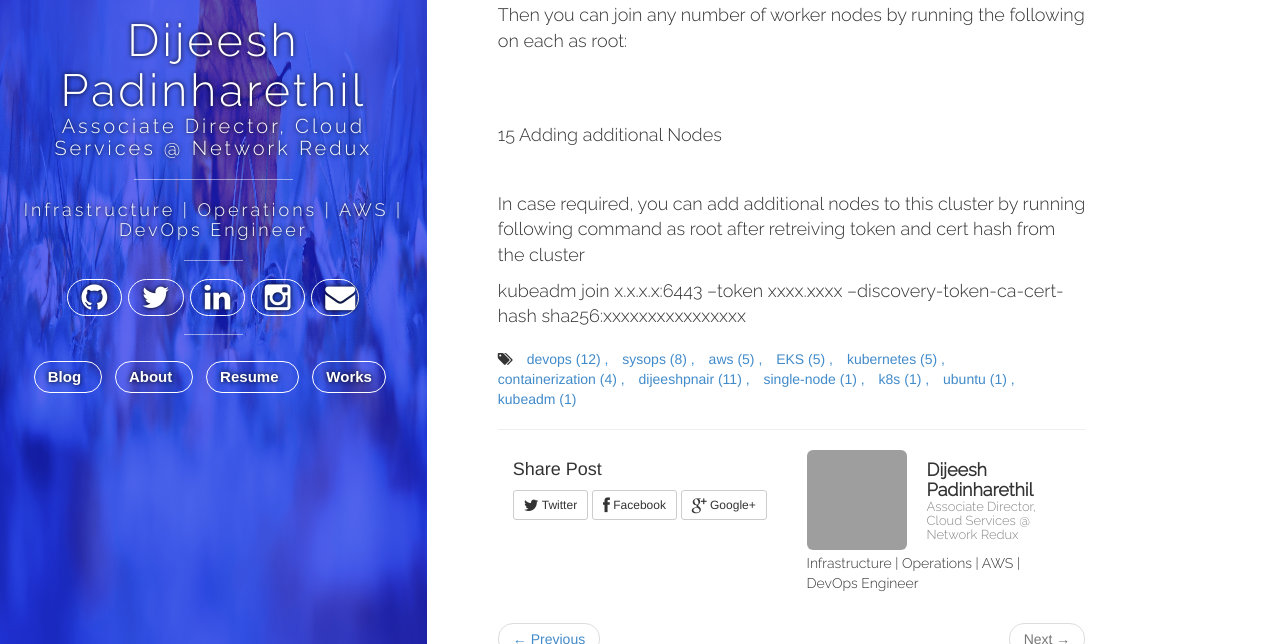
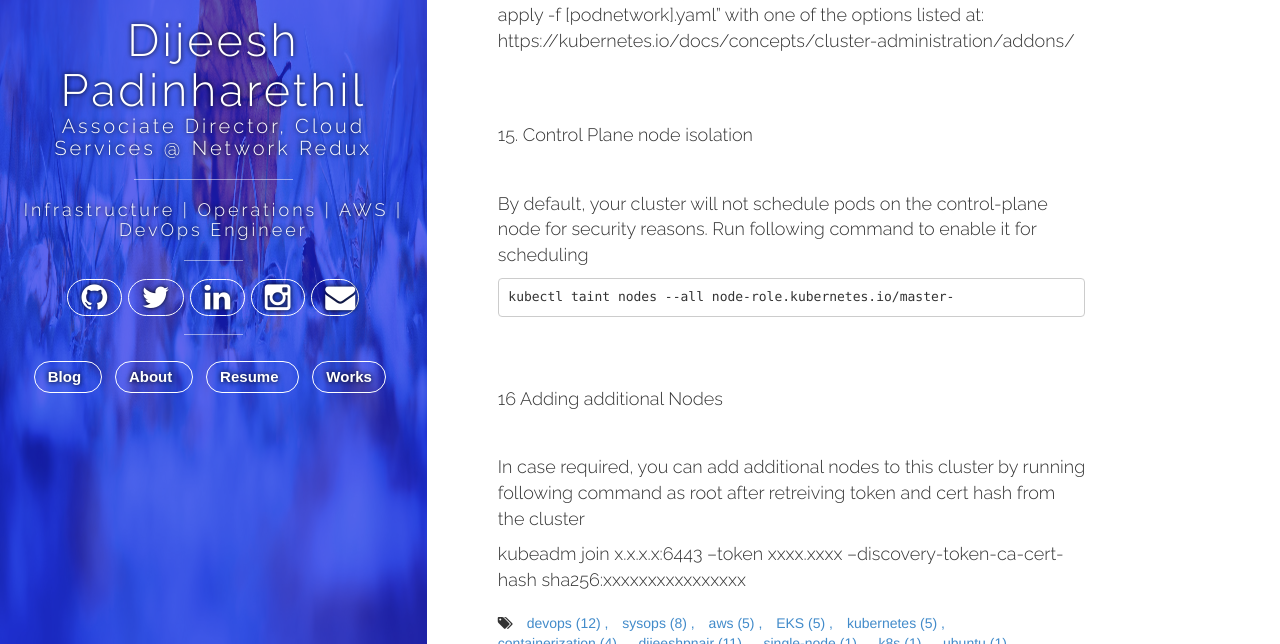
Before and after one commit to dijeesh/dijeesh.github.io-bak, a Jekyll site: the page built from _posts/2020-01-05-Setting-up-single-node-k8s-in-aws.md, in a window 1280 px wide and 900 px high, scrolled down 6165 px, cut to the strip 256-900 px from the top of the window. Built offline with Jekyll 4.4.1, drawn with Linux system fonts in a browser that asks for light colours; nearby versions of some CDN libraries; comment, search, counter and statistics services are not loaded; grey boxes are pictures that could not be loaded.

Commit message:
update k8s

````diff
--- a/_posts/2020-01-05-Setting-up-single-node-k8s-in-aws.md
+++ b/_posts/2020-01-05-Setting-up-single-node-k8s-in-aws.md
@@ -28,6 +28,7 @@ Kubernetes is an open-source container-orchestration system for automating appli
 
 In this article, I will share the steps to be done to set up a Single Node Kubernetes Cluster on AWS using kubeadm.  This is only for testing and learning purposes.
 
+<br> <br>
 
 ### Steps
 
@@ -308,11 +309,21 @@ You should now deploy a pod network to the cluster.
 Run "kubectl apply -f [podnetwork].yaml" with one of the options listed at:
   https://kubernetes.io/docs/concepts/cluster-administration/addons/
 
-Then you can join any number of worker nodes by running the following on each as root:
+<br> <br>
+
+#### 15. Control Plane node isolation
+
+<br>
+
+By default, your cluster will not schedule pods on the control-plane node for security reasons. Run following command to enable it for scheduling
+
+```
+kubectl taint nodes --all node-role.kubernetes.io/master-
+```
 
 <br> <br>
 
-#### 15 Adding additional Nodes
+#### 16 Adding additional Nodes
 
 <br>
 
````
